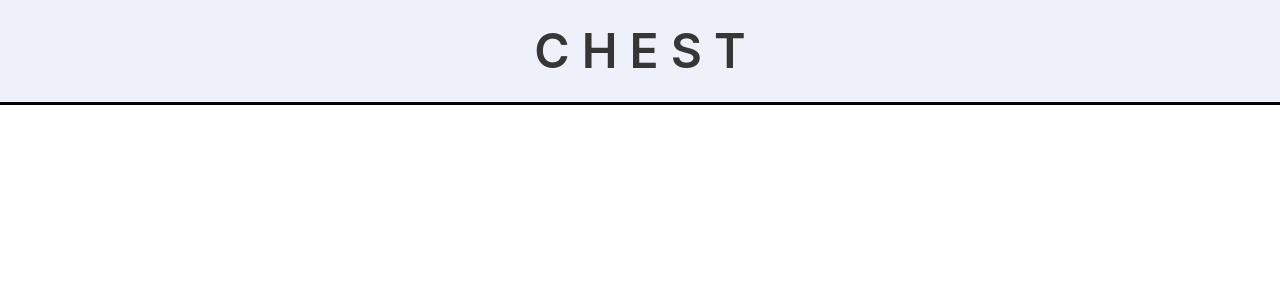
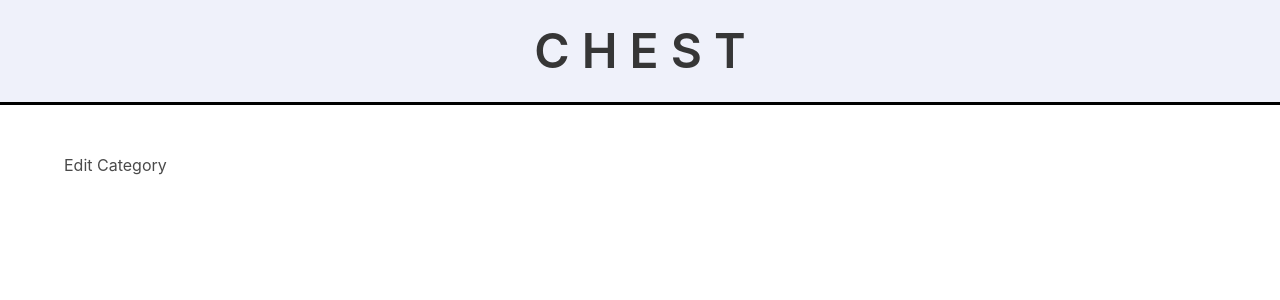
Before and after one commit to you97ssef/Vault, a Vue app: page /categories/1/edit in a window 1280 px wide. Before the commit this address had no page. Shown: the top 300 px of the page. Built offline with nearby package versions, Linux system fonts and the light colour scheme; what crypto-ts would draw is missing.

Commit message:
added the edit category page

```diff
--- a/src/router/index.ts
+++ b/src/router/index.ts
@@ -1,4 +1,5 @@
 import Categories from '@/views/Categories.vue'
+import EditCategory from '@/views/EditCategory.vue'
 import Secrets from '@/views/Secrets.vue'
 import { createRouter, createWebHistory } from 'vue-router'
 
@@ -20,6 +21,11 @@ const router = createRouter({
       name: 'category',
       component: Secrets
     },
+    {
+      path: '/categories/:id/edit',
+      name: 'edit-category',
+      component: EditCategory
+    },
   ]
 })
 
--- /dev/null
+++ b/src/views/EditCategory.vue
@@ -0,0 +1,3 @@
+<template>
+    Edit Category
+</template>
```
